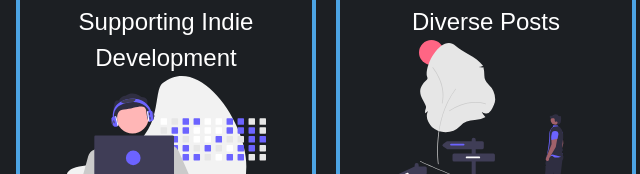
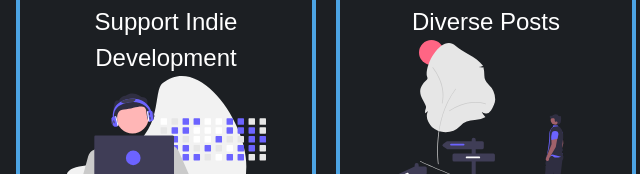
Before and after one commit to jasjs1/blip, a website: page landing/landing.html in a window 1280 px wide. Shown: the part 232-406 px from the top of the page, 154-794 px from the left. Drawn offline with Linux system fonts and the light colour scheme.

Commit message:
updated a word

```diff
--- a/landing/landing.html
+++ b/landing/landing.html
@@ -87,7 +87,7 @@ saveSignupInfo();
 
   <div class="reason1">
     <div class="vertical-box">
-        <h3>Supporting Indie Development</h3>
+        <h3>Support Indie Development</h3>
         <img src="/assets/svg/landing/dev.svg" alt="svg" width="200" height="200">
         <p>I am the only person that is working on this project. I spend some time in the morings before school and when I get home from schol for about 30 minuites to an hour. And at night for about 2 hours.</p>
       </div>
```
